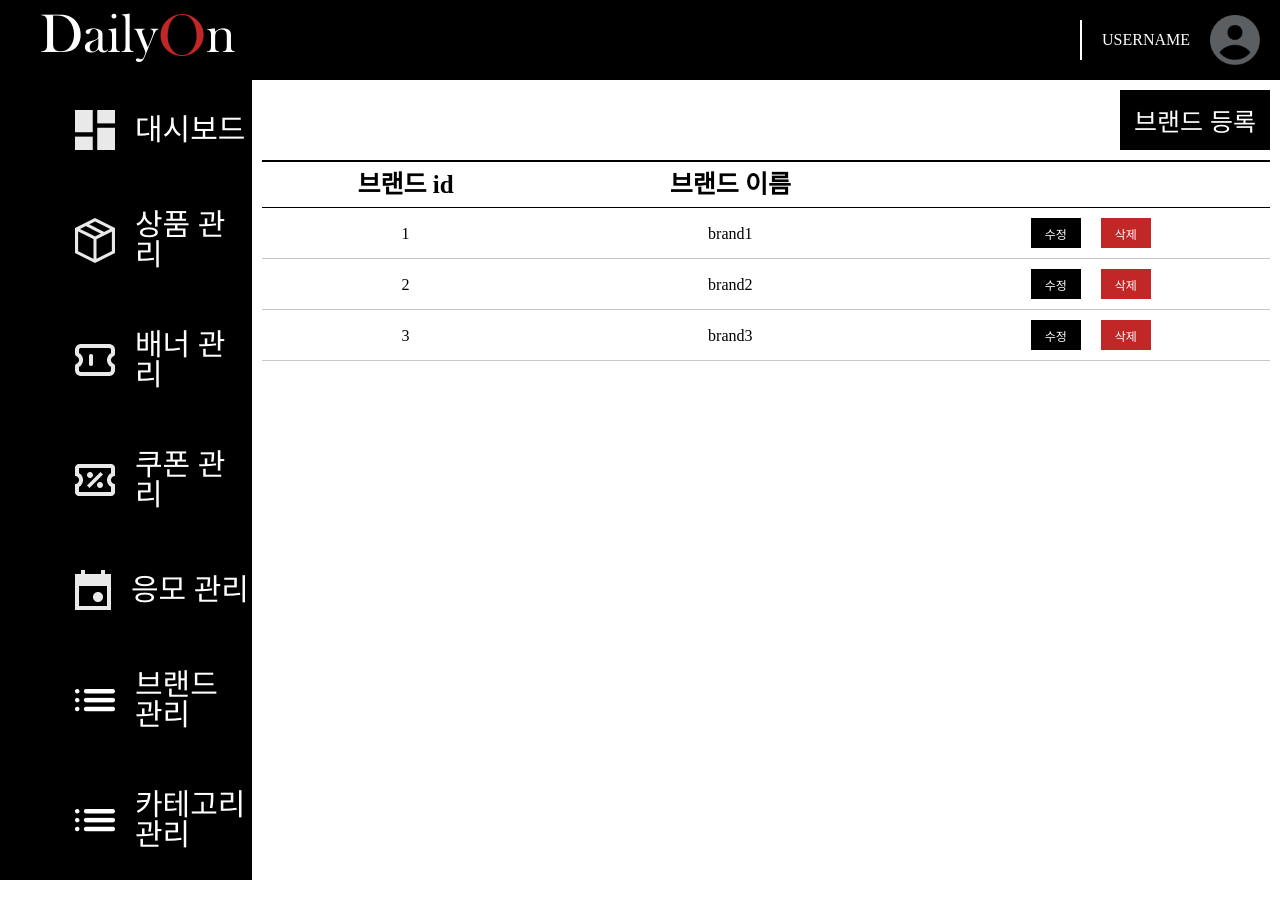
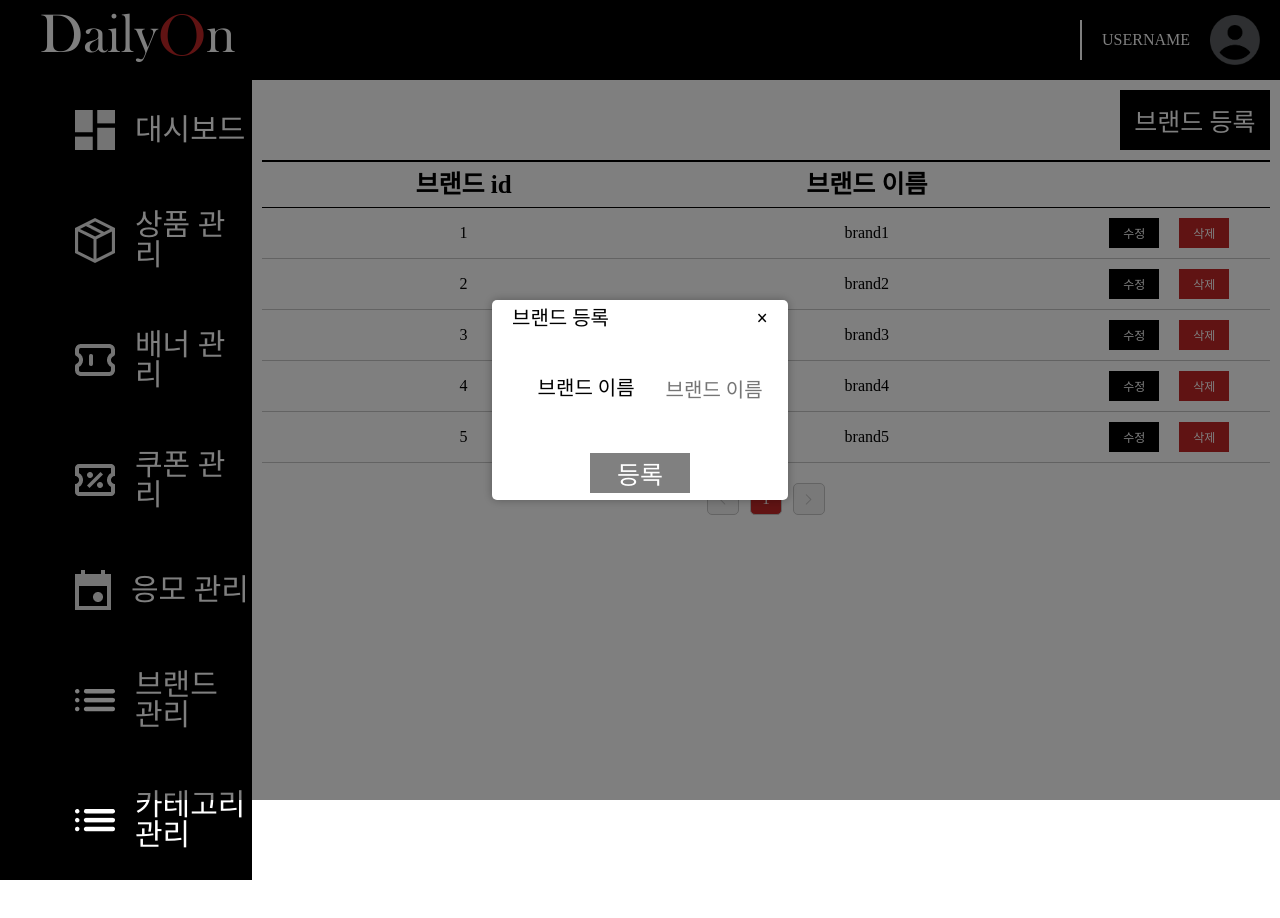
Before and after one commit to lotteon2/dailyon-admin-frontend, a Vue app: page /manage-brand in a window 1280 px wide. Both pictures are taken after a click on the button "브랜드 등록". Shown: the top 918 px of the page. Built offline with nearby package versions, Linux system fonts and the light colour scheme.

Commit message:
O2F-462 [FEAT] 브랜드 목록 컴포넌트

```diff
--- a/src/assets/css/brand-manage.css
+++ b/src/assets/css/brand-manage.css
@@ -4,6 +4,8 @@
     display: flex;
     flex-direction: column;
     padding: 10px;
+
+    font-family: "The Jamsil 2 Light";
 }
 
 .button-block {
@@ -16,6 +18,7 @@ button {
     border: none;
     color: white;
     cursor: pointer;
+    font-family: "The Jamsil 3 Regular";
 }
 
 .createBtn {
@@ -45,11 +48,13 @@ button {
 
     & table {
         width: 100%;
+
         & thead {
             font-size: 25px;
             font-weight: bold;
             border-top: black 2px solid;
             border-bottom: black 1px solid;
+
             & tr {
                 & th {
                     padding-top: 10px;
@@ -57,9 +62,11 @@ button {
                 }
             }
         }
+
         & tbody {
             & tr {
-                border-bottom:  1px solid #C6C6C6;
+                border-bottom: 1px solid #C6C6C6;
+
                 & td {
                     padding-top: 10px;
                     padding-bottom: 10px;
@@ -69,3 +76,12 @@ button {
         }
     }
 }
+
+th:nth-child(1), td:nth-child(1),
+th:nth-child(2), td:nth-child(2) {
+    width: 40%;
+}
+
+th:nth-child(3), td:nth-child(3) {
+    width: 20%;
+}
--- a/src/components/BrandManageComponent.vue
+++ b/src/components/BrandManageComponent.vue
@@ -1,15 +1,72 @@
 <script setup lang="ts">
-const exampleBrands = [
+import { ref } from "vue"
+import PaginationComponent from "@/components/PaginationComponent.vue"
+import BrandUpdateModal from "@/components/BrandUpdateModal.vue"
+import BrandCreateModal from "@/components/BrandCreateModal.vue"
+
+let exampleBrands = [
   { brandId: 1, name: "brand1" },
   { brandId: 2, name: "brand2" },
-  { brandId: 3, name: "brand3" }
+  { brandId: 3, name: "brand3" },
+  { brandId: 4, name: "brand4" },
+  { brandId: 5, name: "brand5" }
 ]
+
+const isCreateModalVisible = ref(false)
+const isUpdateModalVisible = ref(false)
+const selectedBrandId = ref()
+const selectedBrandName = ref()
+
+const openUpdateModal = (brandId: Number, brandName: String) => {
+  isUpdateModalVisible.value = true
+  selectedBrandId.value = brandId
+  selectedBrandName.value = brandName
+}
+
+const openCreateModal = () => {
+  isCreateModalVisible.value = true
+}
+
+const closeUpdateModal = () => {
+  isUpdateModalVisible.value = false
+}
+
+const closeCreateModal = () => {
+  isCreateModalVisible.value = false
+}
+
+const createBrand = (data: any) => {
+  alert(`created id: ${data.id}, name: ${data.name}`)
+}
+
+const updateBrand = (data: any) => {
+  alert(`updated id: ${data.id}, name: ${data.name}`)
+}
+
+const deleteButton = (brandId: Number) => {
+  /* TODO
+   axios.delete해서 200이라면 목록에서 해당 id 삭제.
+   */
+  alert(`deleted ${brandId}`)
+}
 </script>
 
 <template>
   <div class="container">
+    <BrandUpdateModal
+      :brand-id="selectedBrandId"
+      :brand-name="selectedBrandName"
+      :show-modal="isUpdateModalVisible"
+      @update-brand="updateBrand"
+      @close-update-modal="closeUpdateModal"
+    />
+    <BrandCreateModal
+      :show-modal="isCreateModalVisible"
+      @create-brand="createBrand"
+      @close-create-modal="closeCreateModal"
+    />
     <div class="button-block">
-      <button class="createBtn">브랜드 등록</button>
+      <button class="createBtn" @click="openCreateModal">브랜드 등록</button>
     </div>
     <div class="table-block">
       <table>
@@ -25,13 +82,16 @@ const exampleBrands = [
             <td>{{ brand.brandId }}</td>
             <td>{{ brand.name }}</td>
             <td>
-                <button class="updateBtn">수정</button>
-                <button class="deleteBtn">삭제</button>
+              <button class="updateBtn" @click="openUpdateModal(brand.brandId, brand.name)">
+                수정
+              </button>
+              <button class="deleteBtn" @click="deleteButton(brand.brandId)">삭제</button>
             </td>
           </tr>
         </tbody>
       </table>
     </div>
+    <PaginationComponent />
   </div>
 </template>
 
```
